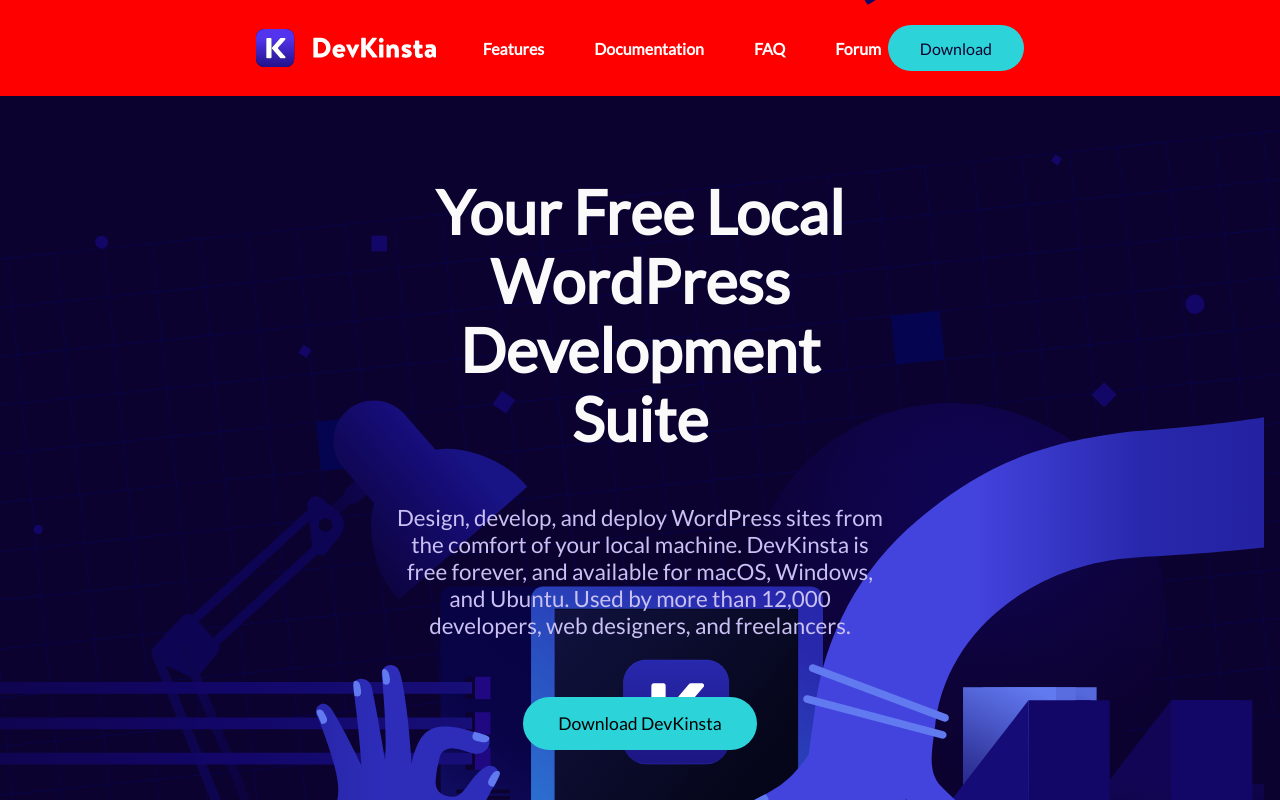
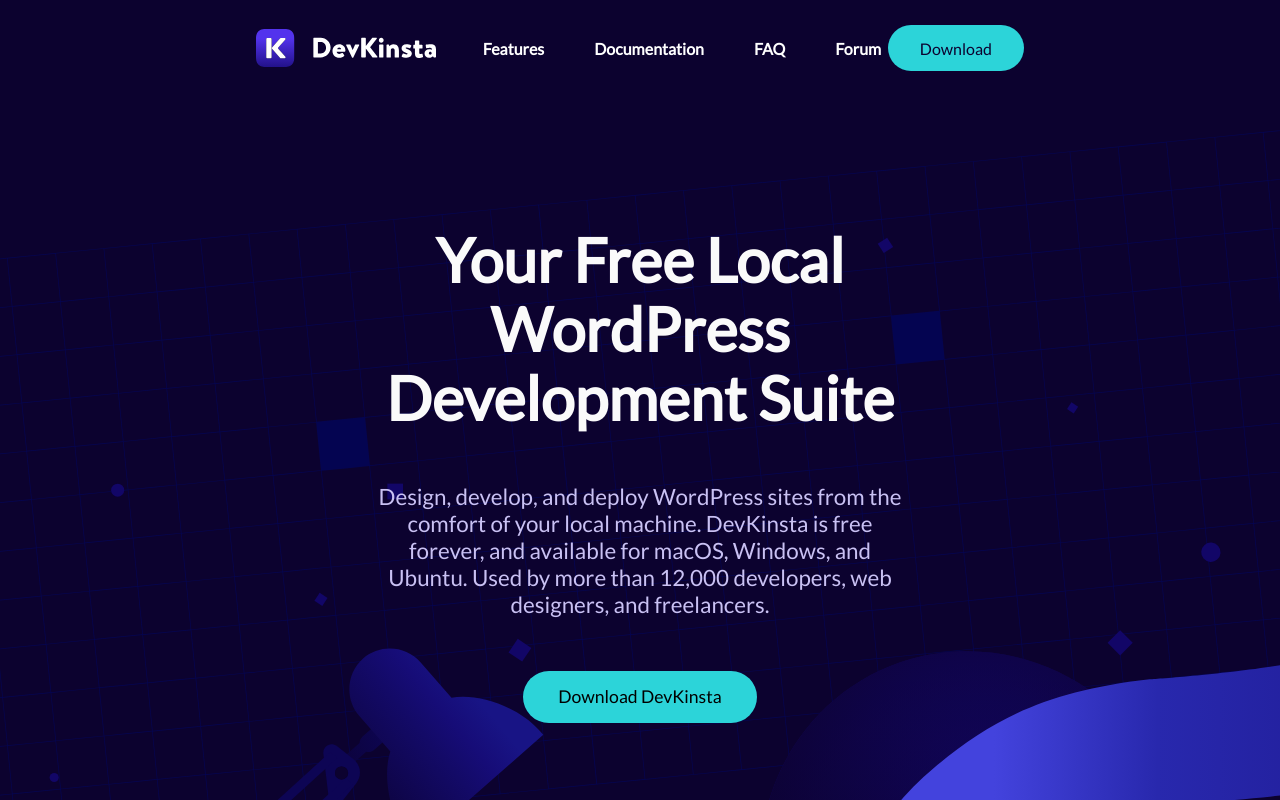
Before and after one commit to Eprince-hub/react-landing, a React (Create React App) app: page / in a window 1280 px wide. Shown: the top 800 px of the page. Built offline with nearby package versions, Linux system fonts and the light colour scheme.

Commit message:
create about page

```diff
--- a/src/App.js
+++ b/src/App.js
@@ -1,6 +1,7 @@
 import './App.css';
 /** @jsxImportSource @emotion/react */
 import { css } from '@emotion/react';
+import AboutPage from './component/AboutPage';
 import HeroPage from './component/HeroPage';
 import Navigation from './component/Navigation';
 import TestingPage from './component/TestingPage';
@@ -8,16 +9,17 @@
 // import logo from './logo.svg';
 
 const appStyle = css`
-min-height: 100vh;
-background-color: #0C022F;
-color: white;
-`
+  min-height: 100vh;
+  background-color: #0c022f;
+  color: white;
+`;
 
 function App() {
   return (
     <div css={appStyle}>
       <Navigation />
       <HeroPage />
+      <AboutPage />
       <TestingPage />
     </div>
   );
--- /dev/null
+++ b/src/component/AboutPage.js
@@ -0,0 +1,22 @@
+/** @jsxImportSource @emotion/react */
+import { css } from '@emotion/react';
+
+// import cables from './images/cables.svg';
+// import computers from './images/computer.svg';
+// import handLeftRepeat from './images/hand-left-repeat.svg';
+// import handLeft from './images/hand-left.svg';
+// import handRightRepeat from './images/hand-right-repeat.svg';
+// import handRight from './images/hand-right.svg';
+// import heroPageImage from './images/hero-background-svg.svg';
+
+// Regular Css for the Hero page!
+
+const aboutPageStyle = css``;
+
+export default function AboutPage() {
+  return (
+    <section css={aboutPageStyle}>
+      <h1>This is a message from the about page!</h1>
+    </section>
+  );
+}
--- a/src/component/HeroPage.js
+++ b/src/component/HeroPage.js
@@ -10,16 +10,18 @@
 
 // Regular Css for the Hero page!
 
+// Variables for repeated values!
+const sideBoxSizes = '20rem';
+
 const heroPageStyle = css`
   max-width: 100vw;
   height: 100vh;
-background-image: url("${ heroPageImage }");
+  background-image: url('${heroPageImage}');
   background-position: top;
   background-size: cover;
   overflow: hidden;
-background-repeat: no-repeat;
-padding-top: 2rem;
-
+  /* background-repeat: no-repeat; */
+  padding-top: 5rem;
 
   main {
     position: relative;
@@ -30,10 +32,8 @@
     color: #fafafa;
     z-index: 1;
 
-
     div:first-child {
-		flex: 0 1 35rem;
-
+      flex: 0 1 ${sideBoxSizes};
     }
 
     div:first-child + div {
@@ -51,7 +51,8 @@
         font-weight: 300;
         font-size: 1.4rem;
         line-height: 2.1 rem;
-			color: #c9c1f3;
+        color: rgb(201, 193, 243);
+        padding: 0 1.5rem;
       }
 
       button {
@@ -59,73 +60,77 @@
         font-size: 1.1rem;
         line-height: 1.1rem;
         padding: 1.1rem 2.2rem;
-			margin: 36px 0 18px;
+        margin: 30px 0 18px;
         border: none;
         border-radius: 30px;
         background-color: rgb(44, 212, 217);
         background-size: 300% 100%;
         cursor: pointer;
-      -o-transition: all .4s ease-in-out;
-      -webkit-transition: all .4s ease-in-out;
-      transition: all .4s ease-in-out;
+        -o-transition: all 0.4s ease-in-out;
+        -webkit-transition: all 0.4s ease-in-out;
+        transition: all 0.4s ease-in-out;
 
         :hover {
-
           background-position: 80% 0;
-    -o-transition: all .4s ease-in-out;
-    -webkit-transition: all .4s ease-in-out;
-    transition: all .4s ease-in-out;
-		background-image: linear-gradient(120deg, rgb(44, 212, 217) 0px, rgb(44, 212, 217) 50%, rgb(83, 51, 237) 100%);
+          -o-transition: all 0.4s ease-in-out;
+          -webkit-transition: all 0.4s ease-in-out;
+          transition: all 0.4s ease-in-out;
+          background-image: linear-gradient(
+            120deg,
+            rgb(44, 212, 217) 0px,
+            rgb(44, 212, 217) 50%,
+            rgb(83, 51, 237) 100%
+          );
           box-shadow: 0 4px 15px 0 rgba(23, 168, 108, 0.75);
           color: #ffffff;
-
-
         }
       }
     }
 
     div:last-child {
-		flex: 0 1 35rem;
+      flex: 0 1 ${sideBoxSizes};
     }
   }
 
   &:after {
-	content: "";
+    content: '';
     width: 100vw;
     height: 180%;
     position: absolute;
-	background-image: url(${handLeft} ),url(${handLeftRepeat}),url(${handRight}),url(${handRightRepeat}),url(${computers}),url(${cables});
- background-position: 40%,0 0,50%,100% 0,50%,0;
+    background-image: url(${handLeft}), url(${handLeftRepeat}),
+      url(${handRight}), url(${handRightRepeat}), url(${computers}),
+      url(${cables});
+    background-position: 40%, 0 0, 50%, 100% 0, 50%, 0;
     background-repeat: no-repeat;
- background-size: auto 100%,0 100%,auto 100%,calc(50vw - 1000px) 100%,auto 100%,50vw 100%;
+    background-size: auto 100%, 0 100%, auto 100%, calc(50vw - 1000px) 100%,
+      auto 100%, 50vw 100%;
     display: block;
     /* left: 50%; */
     /* margin-left: -50vw; */
-right: 1rem;
-top: -18rem;
+    /* right: 0.5rem; */
+    top: -2.5rem;
   }
-
-`
-
+`;
 
 export default function HeroPage() {
   return (
     <section css={heroPageStyle}>
-
       <main>
         <div></div>
         <div>
           <h1>Your Free Local WordPress Development Suite</h1>
 
-					<p>Design, develop, and deploy WordPress sites from the comfort of your local machine. DevKinsta is free forever, and available for macOS, Windows, and Ubuntu. Used by more than 12,000 developers, web designers, and freelancers.</p>
+          <p>
+            Design, develop, and deploy WordPress sites from the comfort of your
+            local machine. DevKinsta is free forever, and available for macOS,
+            Windows, and Ubuntu. Used by more than 12,000 developers, web
+            designers, and freelancers.
+          </p>
 
           <button>Download DevKinsta</button>
         </div>
         <div></div>
-
       </main>
-
-
     </section>
-)
+  );
 }
--- a/src/component/Navigation.js
+++ b/src/component/Navigation.js
@@ -6,15 +6,11 @@
 // Some variables for repeated values!
 const logoSize = '180px';
 
-
-
-
 const headerStyle = css`
   width: 100vw;
   height: 6rem;
-background: red;
-
-
+  position: relative;
+  z-index: 100;
 
   div:first-child {
     width: 60%;
@@ -25,7 +21,6 @@
     height: 100%;
     font-size: 1rem;
     font-weight: bold;
-
 
     button:empty {
       background-image: url('${mainLogo}');
@@ -39,10 +34,9 @@
       height: 40px;
       border: none;
       background-color: transparent;
-
     }
 
-	nav ul{
+    nav ul {
       display: flex;
       grid-gap: 50px;
 
@@ -50,10 +44,8 @@
         list-style: none;
         cursor: pointer;
 
-
         :hover {
           text-decoration-line: underline;
-
         }
       }
     }
@@ -63,34 +55,31 @@
       background-size: 300% 100%;
       font-size: 1rem;
       color: #0c022f;
-		padding: .85rem 2rem;
+      padding: 0.85rem 2rem;
       border: none;
       border-radius: 30px;
       cursor: pointer;
-    -o-transition: all .4s ease-in-out;
-    -webkit-transition: all .4s ease-in-out;
-    transition: all .4s ease-in-out;
-
+      -o-transition: all 0.4s ease-in-out;
+      -webkit-transition: all 0.4s ease-in-out;
+      transition: all 0.4s ease-in-out;
 
       :hover {
         background-position: 80% 0;
-    -o-transition: all .4s ease-in-out;
-    -webkit-transition: all .4s ease-in-out;
-    transition: all .4s ease-in-out;
-		background-image: linear-gradient(120deg, rgb(44, 212, 217) 0px, rgb(44, 212, 217) 50%, rgb(83, 51, 237) 100%);
+        -o-transition: all 0.4s ease-in-out;
+        -webkit-transition: all 0.4s ease-in-out;
+        transition: all 0.4s ease-in-out;
+        background-image: linear-gradient(
+          120deg,
+          rgb(44, 212, 217) 0px,
+          rgb(44, 212, 217) 50%,
+          rgb(83, 51, 237) 100%
+        );
         box-shadow: 0 4px 15px 0 rgba(23, 168, 108, 0.75);
         color: #ffffff;
-
-		}
-
-
       }
     }
-`
-
-
-
-
+  }
+`;
 
 export default function Navigation() {
   return (
@@ -107,11 +96,8 @@
           </ul>
         </nav>
 
-					<button>
-            Download
-					</button>
+        <button>Download</button>
       </div>
-
     </header>
-	)
+  );
 }
--- a/src/index.css
+++ b/src/index.css
@@ -1,6 +1,9 @@
 @import url('https://fonts.googleapis.com/css2?family=Lato&display=swap');
 
-
+html {
+  box-sizing: border-box;
+  font-size: 100%;
+}
 
 body {
   margin: 0;
@@ -17,8 +20,10 @@
     monospace;
 }
 
-* {
-  box-sizing: border-box;
+*,
+*:before,
+*:after {
+  box-sizing: inherit;
   font-family: Lato, source-code-pro, Menlo, Monaco, Consolas, 'Courier New',
     monospace;
 }
```
Lines whose indentation alone changed are shown as unchanged.
